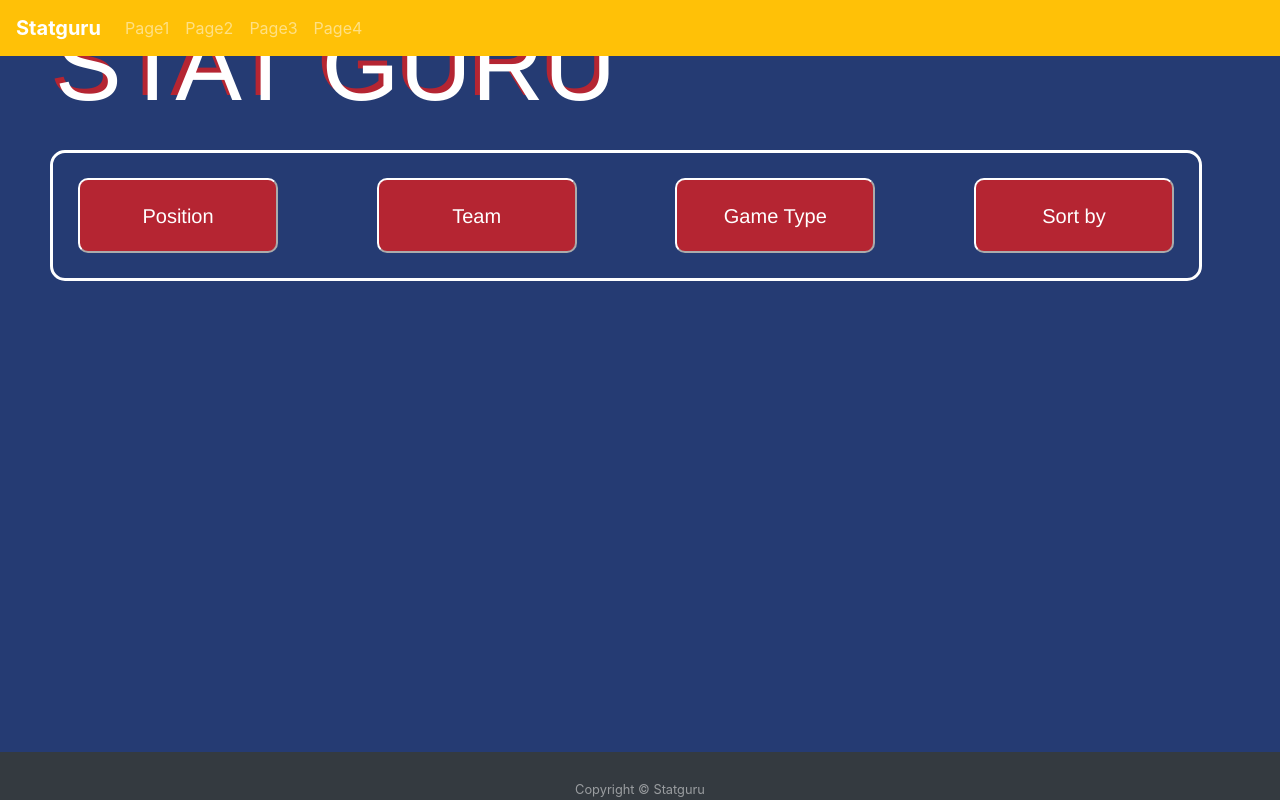
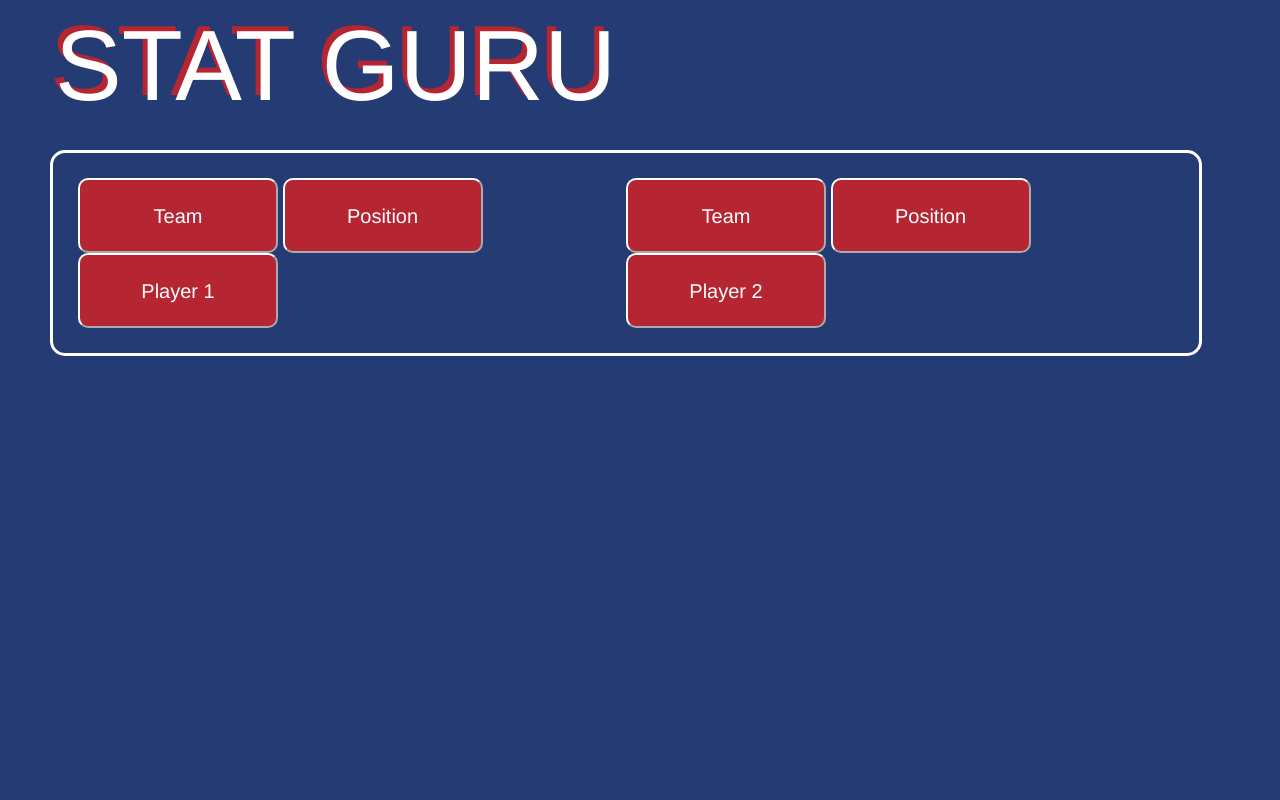
Before and after one commit to cedriccarrel/webprog, a Python web app: template demos/templates/index.html in a window 1280 px wide; the page is wider, and only the part inside the window is pictured. Run offline with Jinja, Linux system fonts and the light colour scheme; the template is opened without the code that fills it, so the values that code supplies are empty; some libraries are stand-ins or nearby versions.

Commit message:
Ausarbeitung Prototyp 2.0

```diff
--- a/demos/templates/index.html
+++ b/demos/templates/index.html
@@ -1,53 +1,23 @@
 <!DOCTYPE html>
 <html>
+  <head>
+    <meta charset="utf-8" />
+    <meta name="description" content="NBA Stats" />
+    <meta name="author" content=", Simeon Solenthaler, Gian Stäuble, Cédric Carrel, Flurin Boeni"/>
+    <meta name="keywords" content="NBA, Stats, Digital Business Management" />
+    <meta name="date" content="21.03.2021" />
+    <meta name="viewport" content="width=device-width, initial-scale=1.0" />
 
-<head>
-    <meta charset="utf-8">
-    <meta name="description" content="NBA Stats">
-    <meta name="author" content=", Simeon Solenthaler, Gian Stäuble, Cédric Carrel, Flurin Boeni">
-    <meta name="keywords" content="NBA, Stats, Digital Business Management">
-    <meta name="date" content="21.03.2021">
-    <meta name="viewport" content="width=device-width, initial-scale=1.0">
-
-    <link rel="stylesheet" href="https://use.fontawesome.com/releases/v5.5.0/css/all.css" integrity="sha384-B4dIYHKNBt8Bc12p+WXckhzcICo0wtJAoU8YZTY5qE0Id1GSseTk6S+L3BlXeVIU" crossorigin="anonymous"> <!-- Icons -->
-    <link rel="stylesheet" href="../static/stylesheet.css" type="text/css">
-    <link rel="stylesheet" href="../static/css0_navigation.css" type="text/css" />
-    <link rel="stylesheet" href="../static/bootstrap.css">
-    <link rel="stylesheet" href="../static/js/bootstrap.bundle.js">
-    <link rel="stylesheet" href="../static/css3_footer.css" type="text/css"> <!-- CSS File footer-->
+    <link rel="stylesheet" href="../static/stylesheet.css" type="text/css"/>
+    <link rel="stylesheet" href="../static/bootstrap.css" type="text/css">
 
     <title>Stat Guru</title>
-
   </head>
 
   <body>
+    <div class="header"></div>
 
-    <div class="header">
-        <nav class="navbar fixed-top navbar-expand-lg navbar-dark bg-warning scrolling-navbar">
-            <a class="navbar-brand" href="/"><strong>Statguru</strong></a>
-            <button class="navbar-toggler" type="button" data-toggle="collapse" data-target="#navbarSupportedContent41" aria-controls="navbarSupportedContent41" aria-expanded="false" aria-label="Toggle navigation">
-                <span class="navbar-toggler-icon"></span>
-            </button>
-            <div class="collapse navbar-collapse" id="navbarSupportedContent">
-                <ul class="navbar-nav mr-auto">
-                    <li class="nav-item">
-                        <a class="nav-link" href="/Page1">Page1</a>
-                    </li>
-                    <li class="nav-item">
-                        <a class="nav-link" href="/Page2">Page2</a>
-                    </li>
-                    <li class="nav-item">
-                        <a class="nav-link" href="/Page3">Page3</a>
-                    </li>
-                    <li class="nav-item">
-                      <a class="nav-link" href="/Page4">Page4</a>
-                    </li>
-                </ul>
-            </div>
-        </nav>
-    </div>
-
-<div class ="wrapper">
+    <div class="wrapper">
       <div class="container_title">
         <h1 class="title_red">STAT GURU</h1>
         <h1 class="title_white">STAT GURU</h1>
@@ -55,16 +25,7 @@
 
       <div class="container_diagram">
         <div class="filter-wrapper">
-        <div class="filter">
-            <button class="dropdownbutton">Position</button>
-            <div class="dropdown-content">
-              <a href="#">Point Guard</a>
-              <a href="#">Shooting Guard</a>
-              <a href="#">Small Forward</a>
-              <a href="#">Power Forward</a>
-              <a href="#">Center</a>
-            </div>
-          </div>
+          <div class="filter-wrapper-player">
             <div class="filter">
               <button class="dropdownbutton">Team</button>
               <div class="dropdown-content">
@@ -101,20 +62,73 @@
               </div>
             </div>
             <div class="filter">
-            <button class="dropdownbutton">Game Type</button>
+              <button class="dropdownbutton">Position</button>
               <div class="dropdown-content">
-              <a href="#">Regular Season</a>
-              <a href="#">Playoffs</a>
+                <a href="#">Point Guard</a>
+                <a href="#">Shooting Guard</a>
+                <a href="#">Small Forward</a>
+                <a href="#">Power Forward</a>
+                <a href="#">Center</a>
               </div>
             </div>
             <div class="filter">
-            <button class="dropdownbutton">Sort by</button>
+              <button class="dropdownbutton">Player 1</button>
               <div class="dropdown-content">
-              <a href="#">Points</a>
-              <a href="#">Rebounds</a>
-              <a href="#">Assists</a>
-              <a href="#">Blocks</a>
-              <a href="#">Steals</a>
+                <a href="#">xxxxx</a>
+              </div>
+            </div>
+          </div>
+          <div class="filter-wrapper-player">
+            <div class="filter">
+              <button class="dropdownbutton">Team</button>
+              <div class="dropdown-content">
+                <a href="#">Atlanta Hawks</a>
+                <a href="#">Boston Celtics</a>
+                <a href="#">Brooklyn Nets</a>
+                <a href="#">Charlotte Hornets</a>
+                <a href="#">Chicago Bulls</a>
+                <a href="#">Cleveland Cavaliers</a>
+                <a href="#">Dallas Mavericks</a>
+                <a href="#">Denver Nuggets</a>
+                <a href="#">Detroit Pistons</a>
+                <a href="#">Golden State Warriors</a>
+                <a href="#">Houston Rockets</a>
+                <a href="#">Indiana Pacers</a>
+                <a href="#">Los Angeles Clippers</a>
+                <a href="#">Los Angeles Lakers</a>
+                <a href="#">Memphis Grizzlies</a>
+                <a href="#">Miami Heat</a>
+                <a href="#">Milwaukee Bucks</a>
+                <a href="#">Minnesota Timberwolves</a>
+                <a href="#">New Orleans Pelicans</a>
+                <a href="#">New York Knicks</a>
+                <a href="#">Oklahoma City Thunder</a>
+                <a href="#">Orlando Magic</a>
+                <a href="#">Philadelphia 76ers</a>
+                <a href="#">Phoenix Suns</a>
+                <a href="#">Portland Trail Blazers</a>
+                <a href="#">Sacramento Kings</a>
+                <a href="#">San Antonio Spurs</a>
+                <a href="#">Toronto Raptors</a>
+                <a href="#">Utah Jazz</a>
+                <a href="#">Washington Wizards</a>
+              </div>
+            </div>
+            <div class="filter">
+              <button class="dropdownbutton">Position</button>
+              <div class="dropdown-content">
+                <a href="#">Point Guard</a>
+                <a href="#">Shooting Guard</a>
+                <a href="#">Small Forward</a>
+                <a href="#">Power Forward</a>
+                <a href="#">Center</a>
+              </div>
+            </div>
+            <div class="filter">
+              <button class="dropdownbutton">Player 2</button>
+              <div class="dropdown-content">
+                <a href="#">xxxxx</a>
+              </div>
             </div>
           </div>
         </div>
@@ -122,12 +136,6 @@
     </div>
 
     <footer>
-        <footer id="sticky-footer" class="py-4 bg-dark text-white-50">
-            <div class="container text-center">
-                <small>Copyright &copy; Statguru</small>
-            </div>
     </footer>
-
   </body>
-
 </html>
```
Lines whose indentation alone changed are shown as unchanged.
